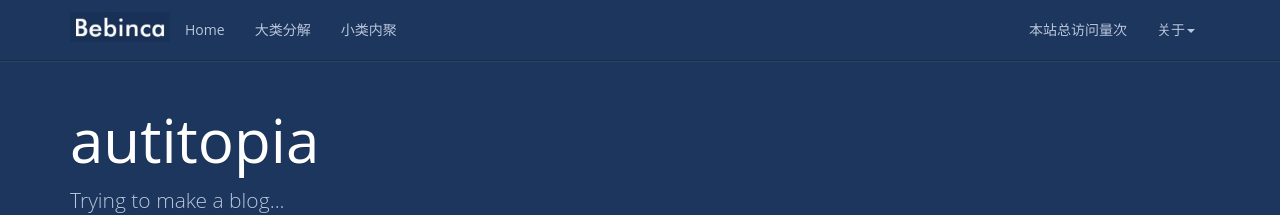
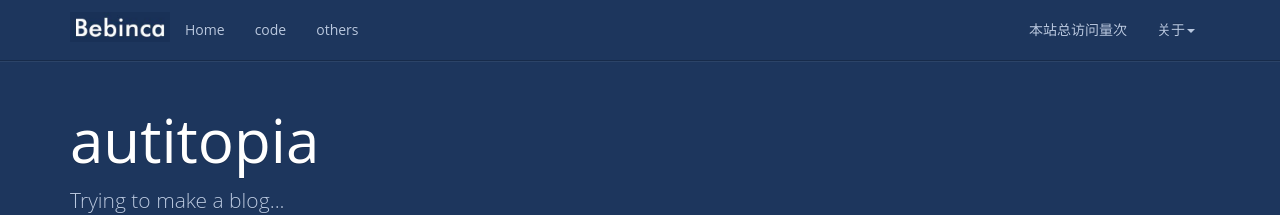
Before and after one commit to bebinca/bebinca.github.io, a Jekyll site: the page built from index.html, in a window 1280 px wide. Shown: the top 215 px of the page. Built offline with Jekyll 4.4.1, drawn with Linux system fonts in a browser that asks for light colours; nearby versions of some CDN libraries; a script that is not in the unit is left out; the list of posts is cut into pages by our own code; comment, search, counter and statistics services are not loaded.

Commit message:
Update header.html

```diff
--- a/_includes/header.html
+++ b/_includes/header.html
@@ -16,10 +16,10 @@
           <a href="{{ '/' | prepend: site.baseurl }}">Home</a>
         </li>
         <li>
-          <a href="{{ '/categories/' | prepend: site.baseurl }}">大类分解</a>
+          <a href="{{ '/categories/' | prepend: site.baseurl }}">code</a>
         </li>
         <li>
-          <a href="{{ '/tag' | prepend: site.baseurl }}">小类内聚</a>
+          <a href="{{ '/tag' | prepend: site.baseurl }}">others</a>
         </li>
       </ul>
       <ul class="nav navbar-nav navbar-right">
@@ -30,11 +30,11 @@
           <a href="#" class="dropdown-toggle" data-toggle="dropdown">关于<b class="caret"></b></a>
           <ul class="dropdown-menu">
             <li><a rel="nofollow" target="_blank" href="{{site.github}}">Github</a></li>
-            <li><a rel="nofollow" target="_blank" href="{{site.resume_site}}">关于作者</a></li>
+            # <li><a rel="nofollow" target="_blank" href="{{site.resume_site}}">关于作者</a></li>
             <li><a rel="nofollow" href="{{ '/books' | prepend: site.baseurl }}">我的书单</a></li>
-            <li><a rel="nofollow" href="http://www.hifreud.com/domains/">域名管理</a></li>
-            <li><a rel="nofollow" href="{{ '/reference' | prepend: site.baseurl }}">推荐博客</a></li>
-            <li><a href="{{ '/feed.xml' | prepend: site.baseurl }}">RSS订阅</a></li>
+            # <li><a rel="nofollow" href="http://www.hifreud.com/domains/">域名管理</a></li>
+            # <li><a rel="nofollow" href="{{ '/reference' | prepend: site.baseurl }}">推荐博客</a></li>
+            # <li><a href="{{ '/feed.xml' | prepend: site.baseurl }}">RSS订阅</a></li>
             <li class="divider"></li>
             <li><a rel="nofollow" target="_blank" href="https://github.com/bebinca/bebinca.github.io.git">本项目</a></li>
           </ul>
```
